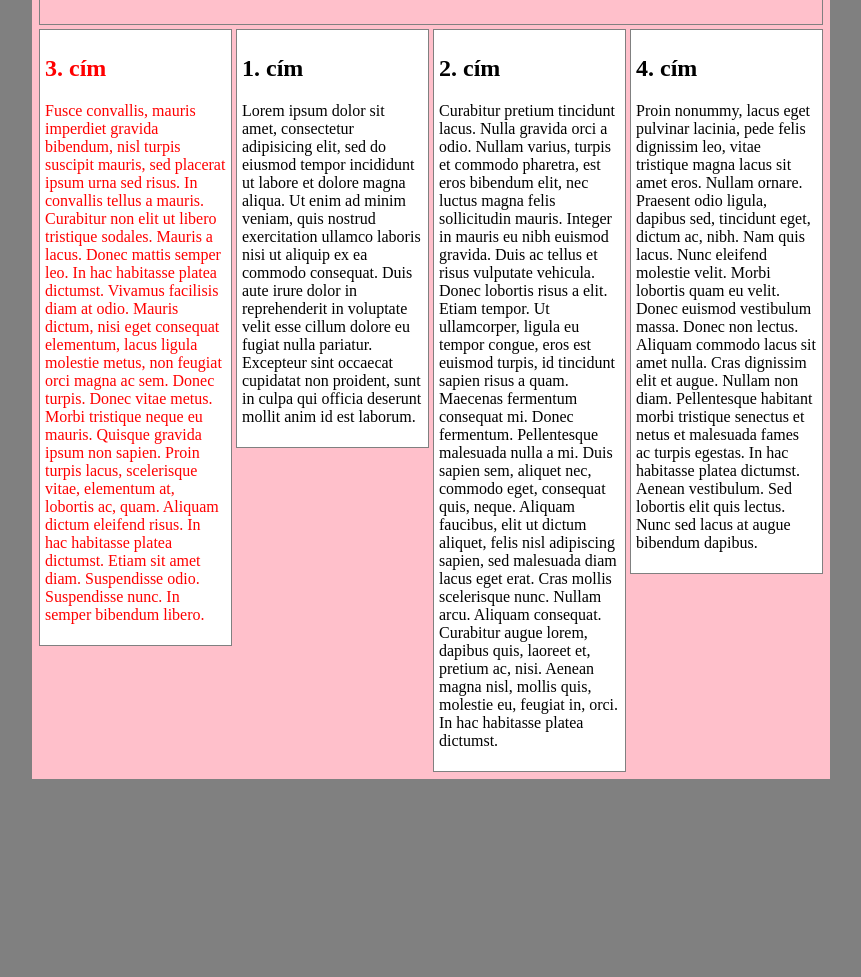
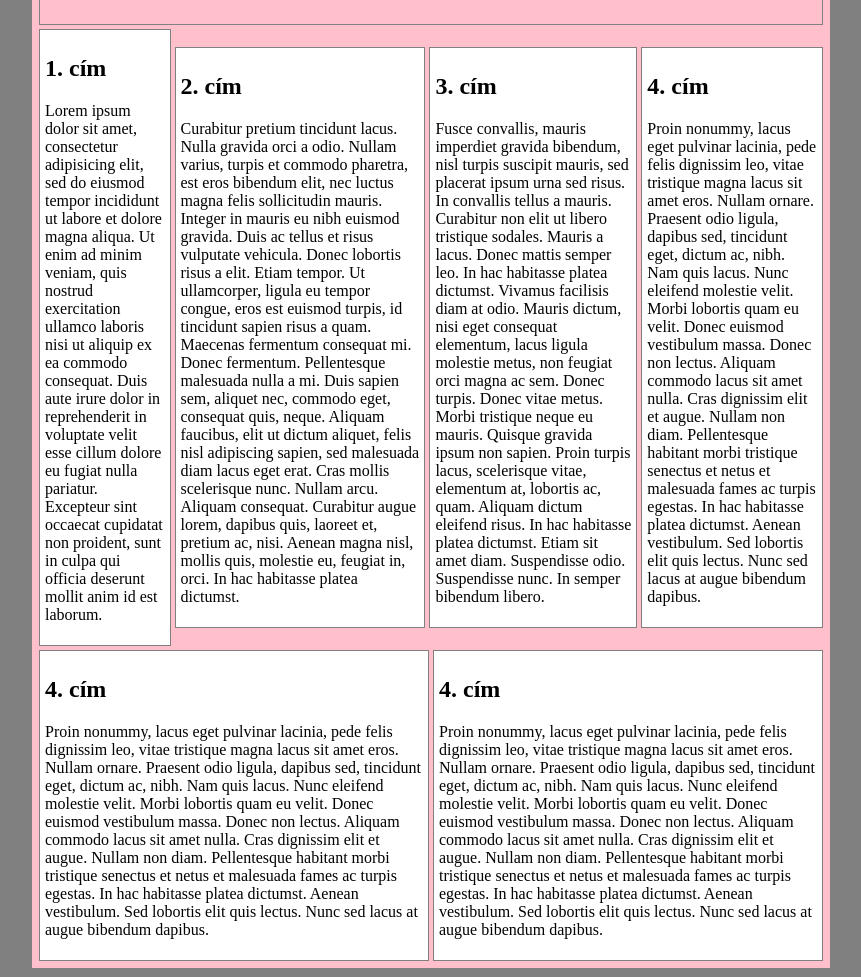
Before and after one commit to jooedvard/flexbox, a plain HTML site: page public_html/index.html in a window 1280 px wide. Shown: the part 83-1060 px from the top of the page, without its empty margins (209-1070 px from the left). Before the commit the page ends 871 px from the top, so only its background shows below. Drawn offline with Linux system fonts and the light colour scheme.

Commit message:
flexbox tovabbi szerkeztes kezdete

```diff
--- a/public_html/index.html
+++ b/public_html/index.html
@@ -11,6 +11,7 @@
             <header>
                 <h1>FlexBox</h1>
             </header>
+            <div class="four">
                 <article>
                     <h2>1. cím</h2>
                     <p>
@@ -35,6 +36,20 @@
                         Proin nonummy, lacus eget pulvinar lacinia, pede felis dignissim leo, vitae tristique magna lacus sit amet eros. Nullam ornare. Praesent odio ligula, dapibus sed, tincidunt eget, dictum ac, nibh. Nam quis lacus. Nunc eleifend molestie velit. Morbi lobortis quam eu velit. Donec euismod vestibulum massa. Donec non lectus. Aliquam commodo lacus sit amet nulla. Cras dignissim elit et augue. Nullam non diam. Pellentesque habitant morbi tristique senectus et netus et malesuada fames ac turpis egestas. In hac habitasse platea dictumst. Aenean vestibulum. Sed lobortis elit quis lectus. Nunc sed lacus at augue bibendum dapibus.
                     </p>
                 </article>
+            </div>
+            <div class="two">
+                <article>
+                    <h2>4. cím</h2>
+                    <p>
+                        Proin nonummy, lacus eget pulvinar lacinia, pede felis dignissim leo, vitae tristique magna lacus sit amet eros. Nullam ornare. Praesent odio ligula, dapibus sed, tincidunt eget, dictum ac, nibh. Nam quis lacus. Nunc eleifend molestie velit. Morbi lobortis quam eu velit. Donec euismod vestibulum massa. Donec non lectus. Aliquam commodo lacus sit amet nulla. Cras dignissim elit et augue. Nullam non diam. Pellentesque habitant morbi tristique senectus et netus et malesuada fames ac turpis egestas. In hac habitasse platea dictumst. Aenean vestibulum. Sed lobortis elit quis lectus. Nunc sed lacus at augue bibendum dapibus.
+                    </p>
+                </article><article>
+                    <h2>4. cím</h2>
+                    <p>
+                        Proin nonummy, lacus eget pulvinar lacinia, pede felis dignissim leo, vitae tristique magna lacus sit amet eros. Nullam ornare. Praesent odio ligula, dapibus sed, tincidunt eget, dictum ac, nibh. Nam quis lacus. Nunc eleifend molestie velit. Morbi lobortis quam eu velit. Donec euismod vestibulum massa. Donec non lectus. Aliquam commodo lacus sit amet nulla. Cras dignissim elit et augue. Nullam non diam. Pellentesque habitant morbi tristique senectus et netus et malesuada fames ac turpis egestas. In hac habitasse platea dictumst. Aenean vestibulum. Sed lobortis elit quis lectus. Nunc sed lacus at augue bibendum dapibus.
+                    </p>
+                </article>
+            </div>
 
         </main>
     </body>
--- a/public_html/szerkezet.css
+++ b/public_html/szerkezet.css
@@ -16,29 +16,31 @@ article{
     background-color: white;
 }
 /*szerkezet */
-main{
+.four{
     display:flex;
+
+
+    justify-content: center;
+    align-items: center;
+
+
+
+
+}
+.two{
+    display: flex;
     flex-direction: row;
-    flex-wrap: wrap;
-    justify-content: space-between;
-    align-content: space-around;
+    justify-content: space-around;
 }
-article{
-    width:calc(25% - 4px);
-    align-self: flex-start;
-}
-header {
-    width:100%;
-    order:-1;
-}
-main article:nth-child(4){
-    color:red;
-    order:-1;
-}
+
+
+
+
+
 @media screen and (max-width:600px){
     main{
 
-    flex-direction: column;
+        flex-direction: column;
 
+    }
 }
-}
```
Lines whose indentation alone changed are shown as unchanged.
